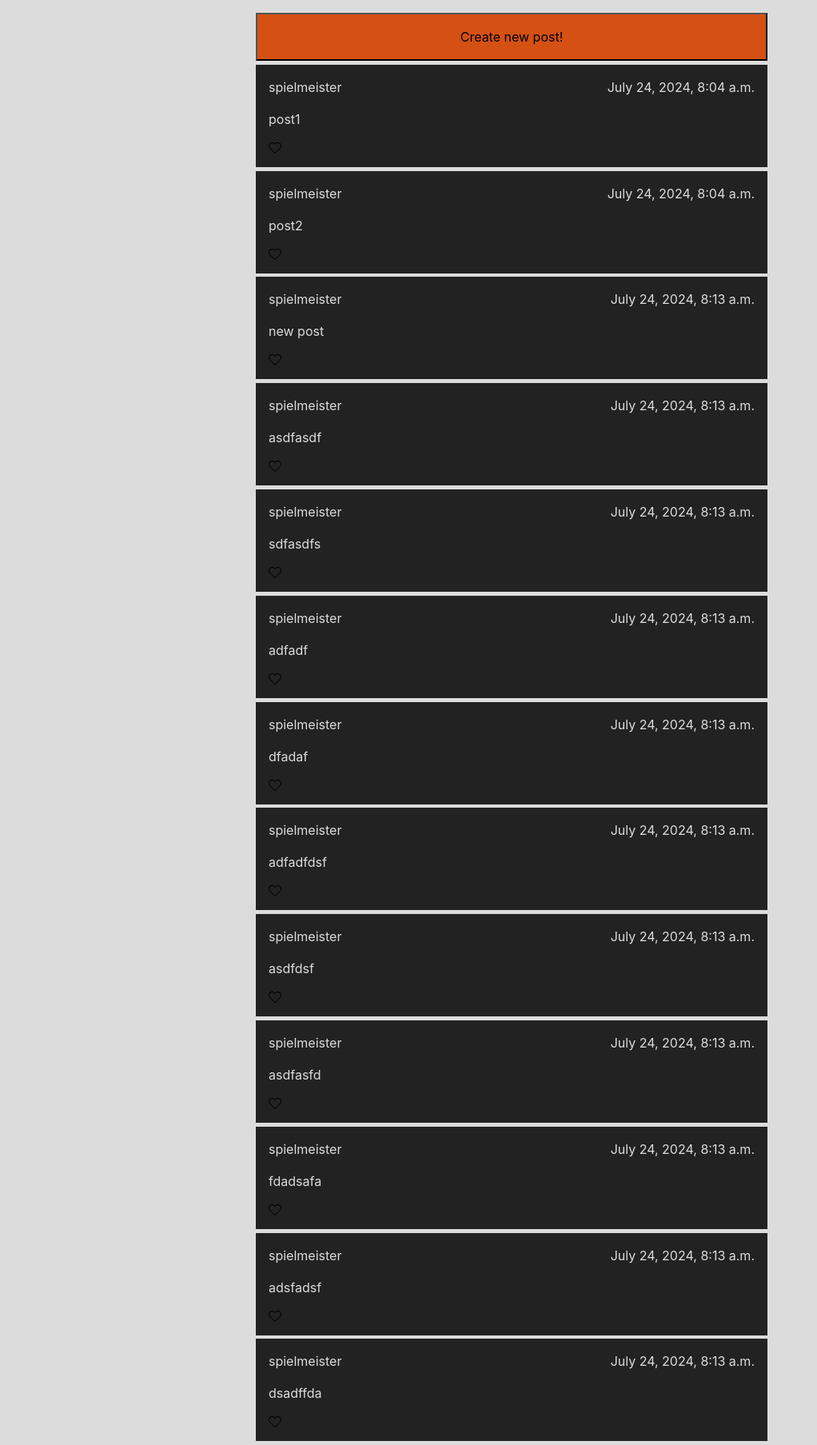
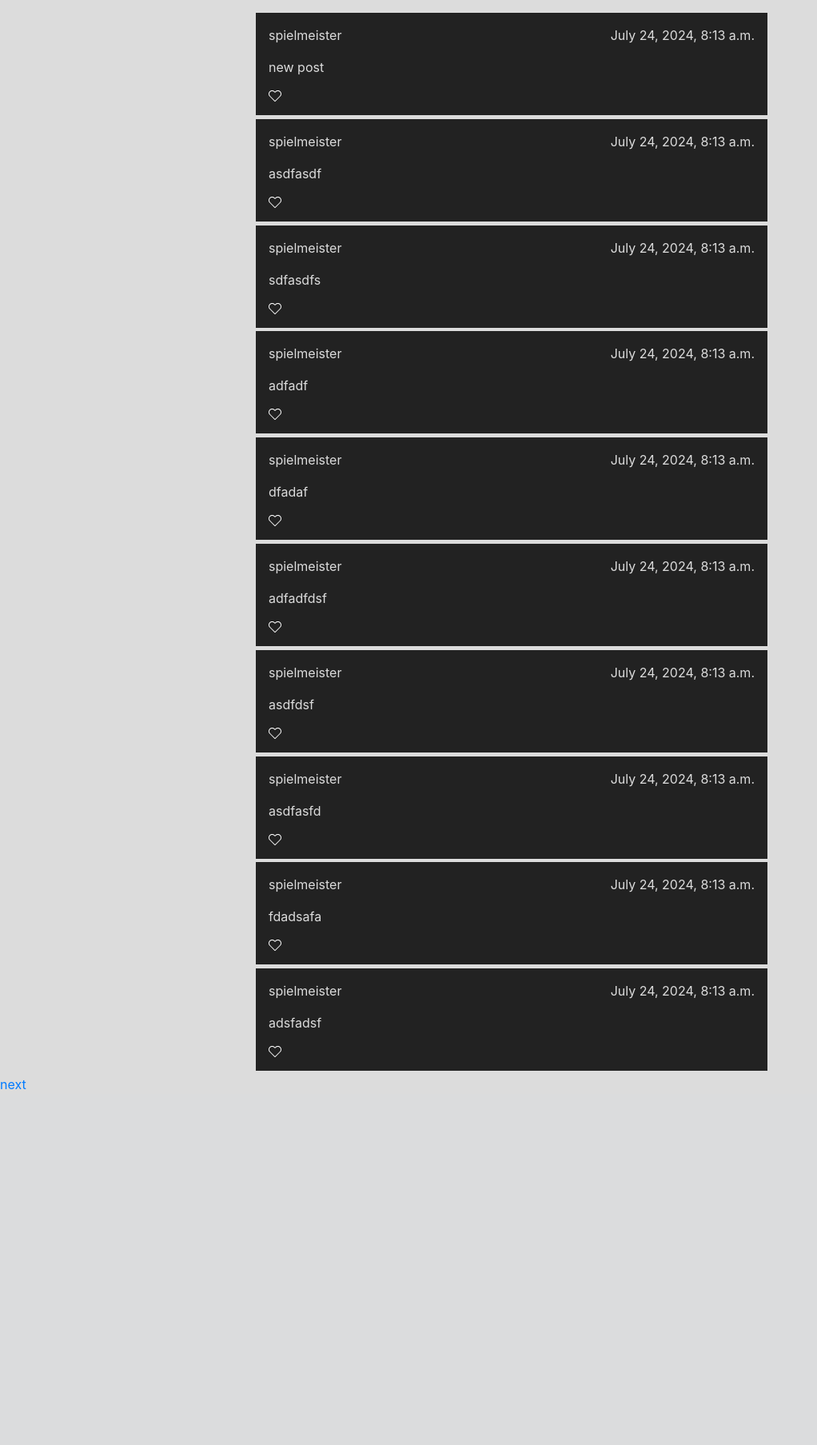
Before and after one commit to IanSpeelman/Social, a Django app: page / in a window 1280 px wide. Shown: the part 56-1863 px from the top of the page at 80% size, without its empty margins (0-1022 px from the left). After the commit the page ends 1418 px from the top, so only its background shows below. Run offline with Django 3.2, Linux system fonts and the light colour scheme; data comes from the database, SQL or seed files in the repository; both versions use the stored data as it was after the commit; some libraries are stand-ins or nearby versions.

Commit message:
add pagination

```diff
--- a/network/models.py
+++ b/network/models.py
@@ -1,7 +1,6 @@
 from django.contrib.auth.models import AbstractUser
 from django.db import models
-from django.utils.timezone import now
-
+from django.utils import timezone
 
 class User(AbstractUser):
     pass
@@ -9,4 +8,4 @@ class User(AbstractUser):
 class Post(models.Model):
     user = models.ForeignKey(User, on_delete=models.CASCADE)
     content = models.CharField(max_length=9999)
-    timestamp = models.DateTimeField(default=now())
+    timestamp = models.DateTimeField(default=timezone.now())
--- a/network/templates/network/index.html
+++ b/network/templates/network/index.html
@@ -15,7 +15,9 @@
 </div>
 {% endif %}
 <div id="post-list">
+    {% if user.is_authenticated %}
     <button class="modal-show-button">Create new post!</button>
+    {% endif %}
     {% for post in posts %}
     <div class="post">
         <div class="post-top">
@@ -26,7 +28,7 @@
             <p>{{ post.content }}</p>
         </div>
         <div class="post-bottom">
-            <svg class="svg-heart" fill="#000000" height="10px" width="10px" version="1.1" id="Capa_1"
+            <svg class="svg-heart" fill="#ffffff" height="10px" width="10px" version="1.1" id="Capa_1"
                 xmlns="http://www.w3.org/2000/svg" xmlns:xlink="http://www.w3.org/1999/xlink"
                 viewBox="0 0 471.701 471.701" xml:space="preserve">
                 <g id="SVGRepo_bgCarrier" stroke-width="0"></g>
@@ -45,4 +47,10 @@
     {% endfor %}
 </div>
 <script src="{% static 'network/js/show_modal.js' %}"></script>
+{% if next %}
+<a href="{% url 'index' %}?page={{next}}">next</a>
+{% endif %}
+{% if previous %}
+<a href="{% url 'index' %}?page={{previous}}">previous</a>
+{% endif %}
 {% endblock %}
--- a/network/views.py
+++ b/network/views.py
@@ -1,27 +1,52 @@
 from django.contrib.auth import authenticate, login, logout
 from django.db import IntegrityError
+from django.core.paginator import Paginator
 from django.http import HttpResponse, HttpResponseRedirect
 from django.shortcuts import render
 from django.urls import reverse
 
 from .models import User, Post
+import time
+
+def index(request):
+    result = Post.objects.all().order_by("-timestamp")
+    p = Paginator(result, 10)
+
+    try:
+        page = int(request.GET.get("page", 1))
+        if page == "" or page < 1:
+            page = 1
+        elif page > p.num_pages:
+            page = p.num_pages
+    except:
+        page = 1
+    posts = p.page(page).object_list
+    next = False
+    previous = False
+    if page > 1:
+        previous = page - 1
+    if page < p.num_pages:
+        next = page + 1
 
 
-def index(request):
-    posts = Post.objects.all()
     if request.method == "POST":
         body = request.POST.get("body", "")
         if body == "":
-            return render(request, "network/index.html",{"posts":posts}, status=406)
+            return render(request, "network/index.html",{"posts":posts, "next": next, "previous": previous}, status=406)
         if not request.user.is_authenticated:
-            return render(request, "network/index.html",{"posts":posts}, status=406)
-
+            return render(request, "network/index.html",{"posts":posts, "next": next, "previous": previous}, status=406)
         newpost = Post(content=body, user=request.user)
         newpost.save()
+        return HttpResponseRedirect(reverse(index))
+
+
+
 
     return render(request, "network/index.html",{
         "posts":posts,
-    })
+        "next": next,
+        "previous": previous
+        })
 
 
 def login_view(request):
```
Also changed, not shown: network/tests/test_views.py (+17 -2 lines), db.sqlite3, network/migrations/0003_alter_post_timestamp.py (added), network/migrations/0004_alter_post_timestamp.py (added).
